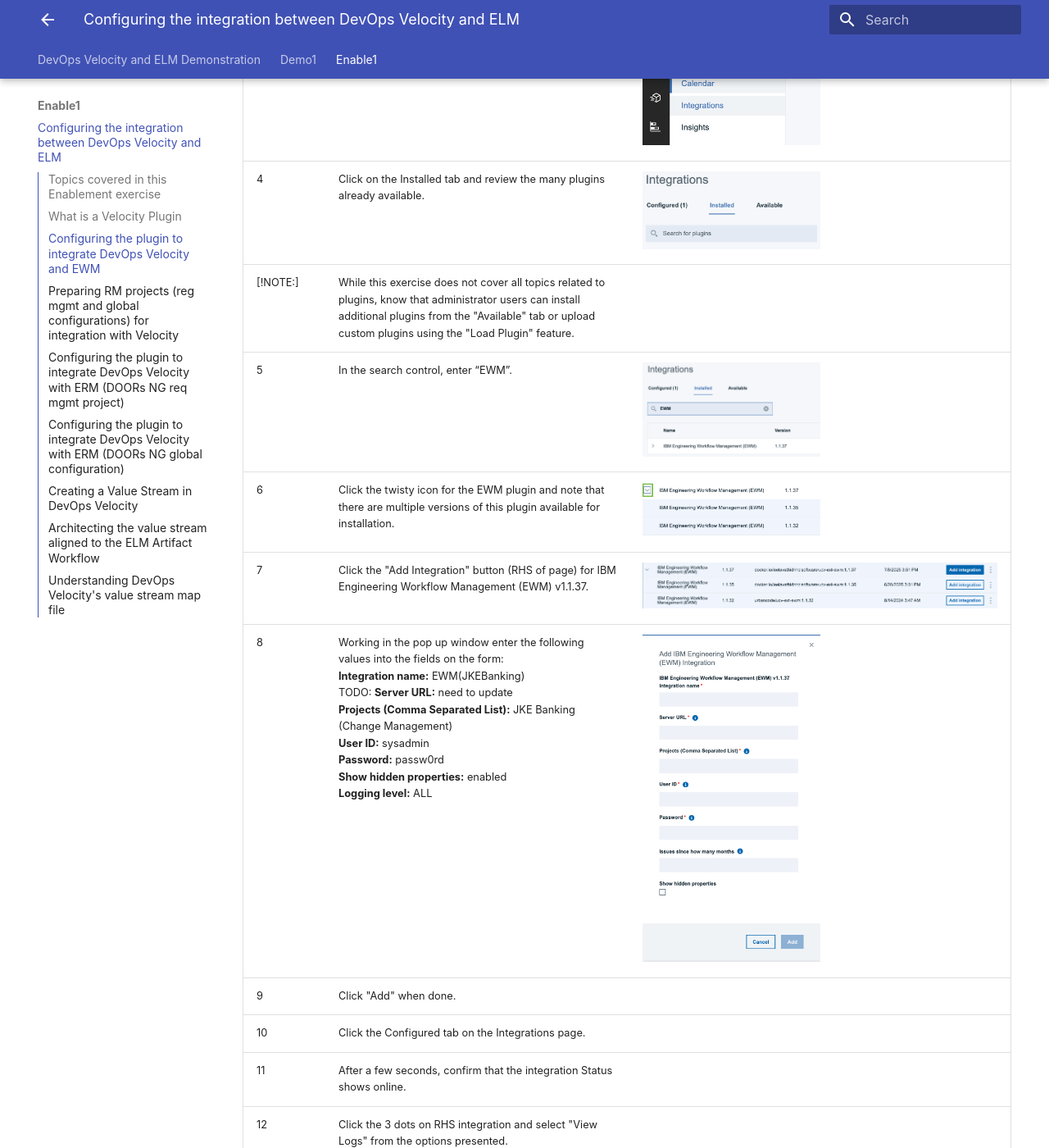
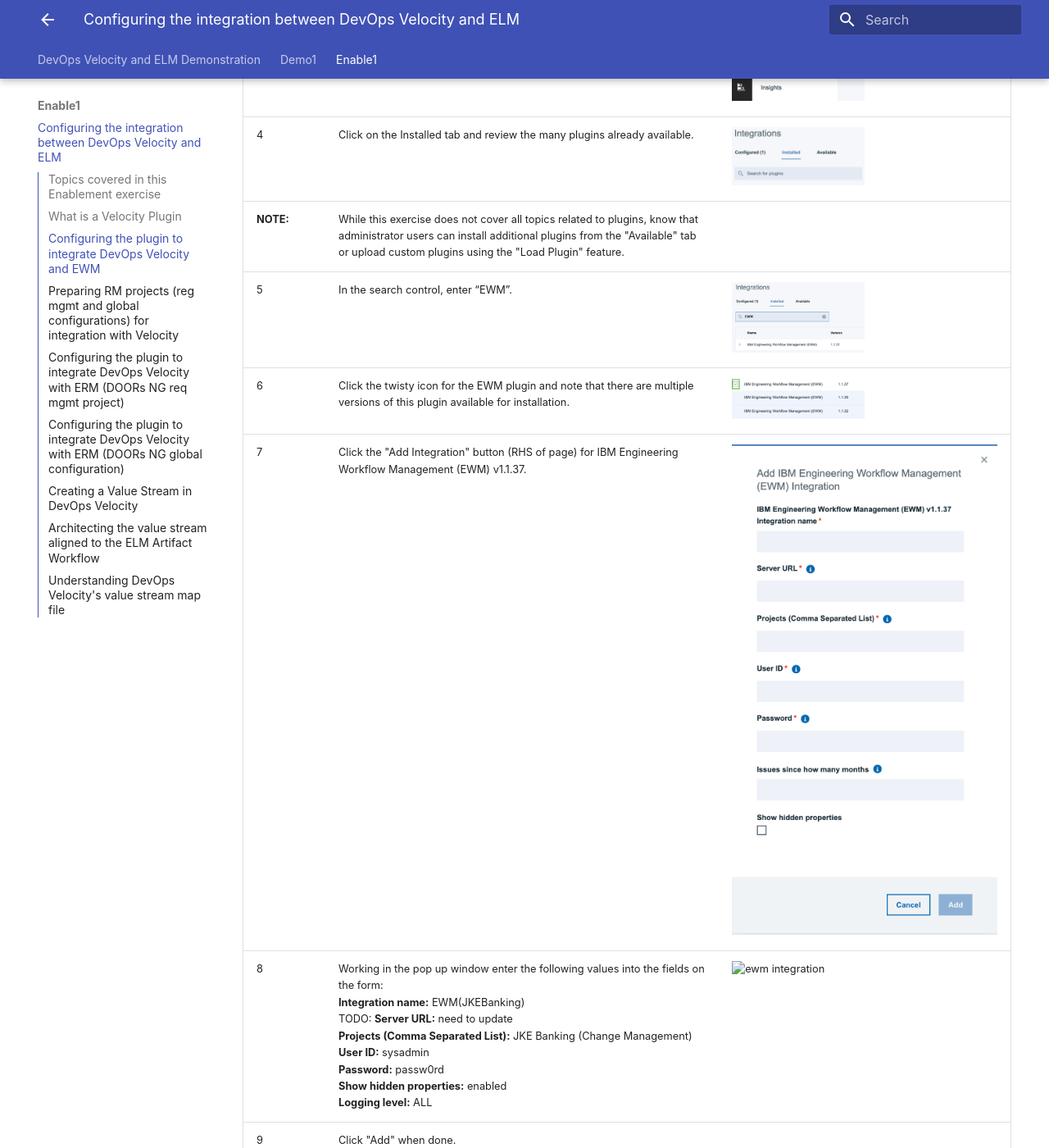
Before and after one commit to DevOpsAutomationLabs/ELM_Velocity, an MkDocs documentation site: the page built from docs/enable1/index.md, in a window 1280 px wide and 1400 px high, scrolled down 1882 px. Shown: the whole window at 82% size. Built offline with MkDocs 1.6.1 and Material for MkDocs 9.7.7, drawn with Linux system fonts in a browser that asks for light colours.

Commit message:
multiple changes
image renames

```diff
--- a/docs/enable1/index.md
+++ b/docs/enable1/index.md
@@ -18,7 +18,7 @@
 - Add an integration definition to a value stream JSON file.
 - Configure a deployment plan task for one of the native integration types.
 
-<img src="media/plugin_overview.png" alt="Plugin architecture image" style="width=100%; height:auto;">
+<img src="media/e1.png" alt="Plugin architecture image" style="width=100%; height:auto;">
 
 In total there are over 45 plugins available.
 
@@ -35,19 +35,19 @@
 | **Step** | **Details**  | **Additional Information** |
 | ------------- | ------------- | ------------- |
 | 1 | To access the Velocity plugin interface, open Velocity in a browser and log in. <br/> (uid: admin / pwd: admin) |   |
-| 2 | Click on the settings icon. (Top RHS browser window) | <img src="media/settings_orientation.png" alt="settings icon orientation" style="width:50%; height:auto;"> |
-| 3 | Select Integrations from the LHS navigation bar. | <img src="media/integrations.png" alt="integrations orientation" style="width:50%; height:auto;"> |
-| 4 | Click on the Installed tab and review the many plugins already available. | <img src="media/integrations_image.png" alt="integrations" style="width:50%; height:auto;"> |
-| [!NOTE:] | While this exercise does not cover all topics related to plugins, know that administrator users can install additional plugins from the "Available" tab or upload custom plugins using the "Load Plugin" feature. |  |
-| 5 | In the search control, enter “EWM”. | <img src="media/search.png" alt="search" style="width:50%; height:auto;"> |
-| 6 | Click the twisty icon for the EWM plugin and note that there are multiple versions of this plugin available for installation. | <img src="media/ewm_plugins.png" alt="ewm plugins" style="width:50%; height:auto;"> |
-| 7 | Click the "Add Integration" button (RHS of page) for IBM Engineering Workflow Management (EWM) v1.1.37. | <img src="media/add_ewm.png" alt="add ewm integration" style="width:100%; height:auto;"> |
+| 2 | Click on the settings icon. (Top RHS browser window) | <img src="media/e2.png" alt="settings icon orientation" style="width:50%; height:auto;"> |
+| 3 | Select Integrations from the LHS navigation bar. | <img src="media/e3.png" alt="integrations orientation" style="width:50%; height:auto;"> |
+| 4 | Click on the Installed tab and review the many plugins already available. | <img src="media/e4.png" alt="integrations" style="width:50%; height:auto;"> |
+| **NOTE:** | While this exercise does not cover all topics related to plugins, know that administrator users can install additional plugins from the "Available" tab or upload custom plugins using the "Load Plugin" feature. |  |
+| 5 | In the search control, enter “EWM”. | <img src="media/e5.png" alt="search" style="width:50%; height:auto;"> |
+| 6 | Click the twisty icon for the EWM plugin and note that there are multiple versions of this plugin available for installation. | <img src="media/e6.png" alt="ewm plugins" style="width:50%; height:auto;"> |
+| 7 | Click the "Add Integration" button (RHS of page) for IBM Engineering Workflow Management (EWM) v1.1.37. | <img src="media/e7.png" alt="add ewm integration" style="width:100%; height:auto;"> |
 | 8 | Working in the pop up window enter the following values into the fields on the form: <br/> **Integration name:** EWM(JKEBanking)<br/> TODO: **Server URL:** need to update<br/> **Projects (Comma Separated List):** JKE Banking (Change Management)<br/> **User ID:** sysadmin<br/> **Password:** passw0rd<br/> **Show hidden properties:** enabled<br/> **Logging level:** ALL<br/>  | <img src="media/ewm_setup.png" alt="ewm integration" style="width:50%; height:auto;"> |
 | 9 | Click "Add" when done. |  |
 | 10 | Click the Configured tab on the Integrations page. |   |
 | 11 | After a few seconds, confirm that the integration Status shows online. |   |
 | 12 | Click the 3 dots on RHS integration and select "View Logs" from the options presented. |    |
-| [!NOTE:] |  If the status is not showing as Online, ensure the ELM Server is available. If the server is running, check the plugin settings to ensure they are properly set. |   |
+| **NOTE:** |  If the status is not showing as Online, ensure the ELM Server is available. If the server is running, check the plugin settings to ensure they are properly set. |   |
 
 Congratulations on successfully configuring the EWM Plugin.
 
```
Also changed, not shown: docs/enable1/media/e1.png (renamed from docs/enable1/media/plugin_overview.png), docs/enable1/media/e2.png (renamed from docs/enable1/media/settings_orientation.png), docs/enable1/media/e3.png (renamed from docs/enable1/media/integrations.png), docs/enable1/media/e4.png (renamed from docs/enable1/media/integrations_image.png), docs/enable1/media/e5.png (renamed from docs/enable1/media/search.png), docs/enable1/media/e6.png (renamed from docs/enable1/media/ewm_plugins.png), docs/enable1/media/e7.png (renamed from docs/enable1/media/ewm_setup.png).
